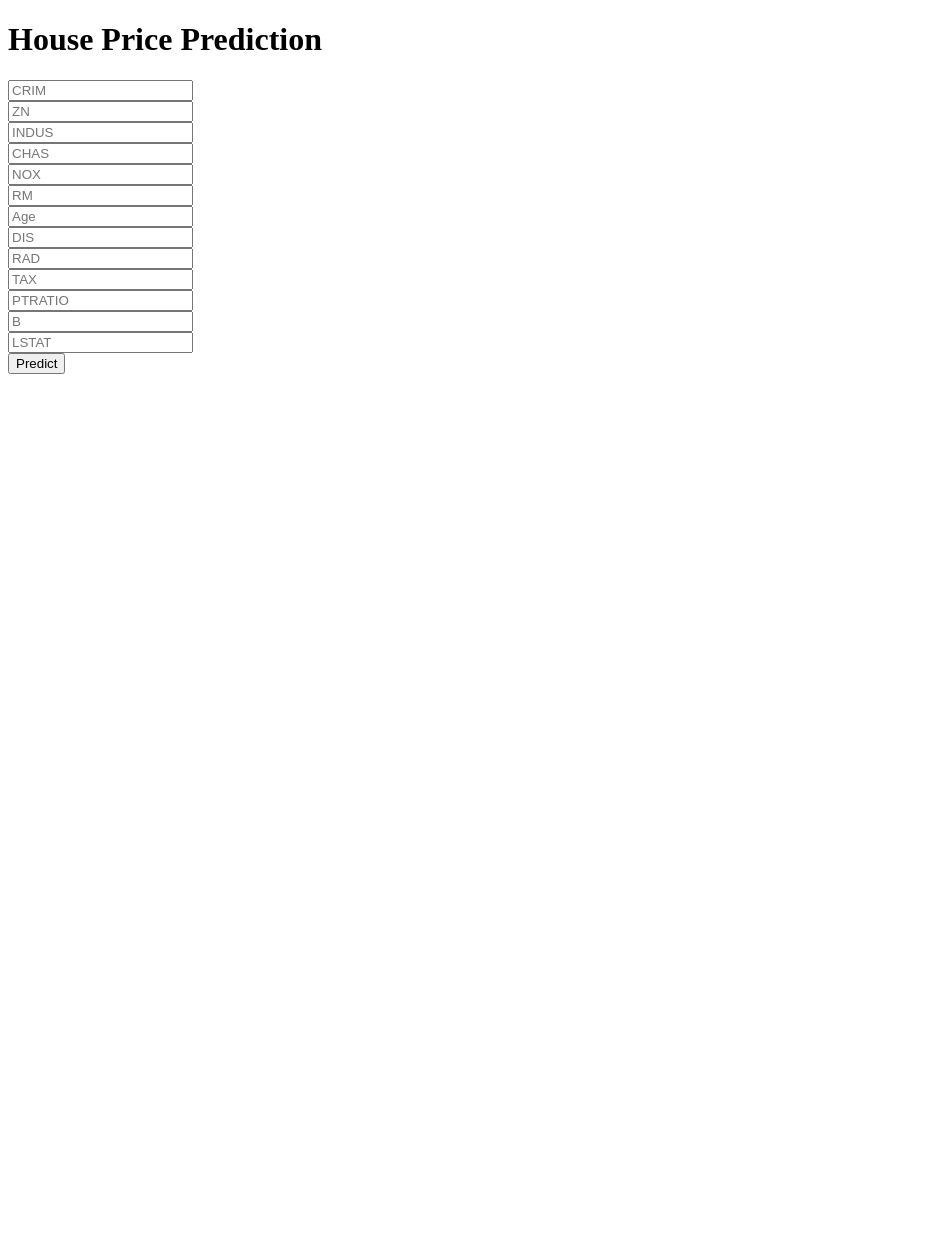
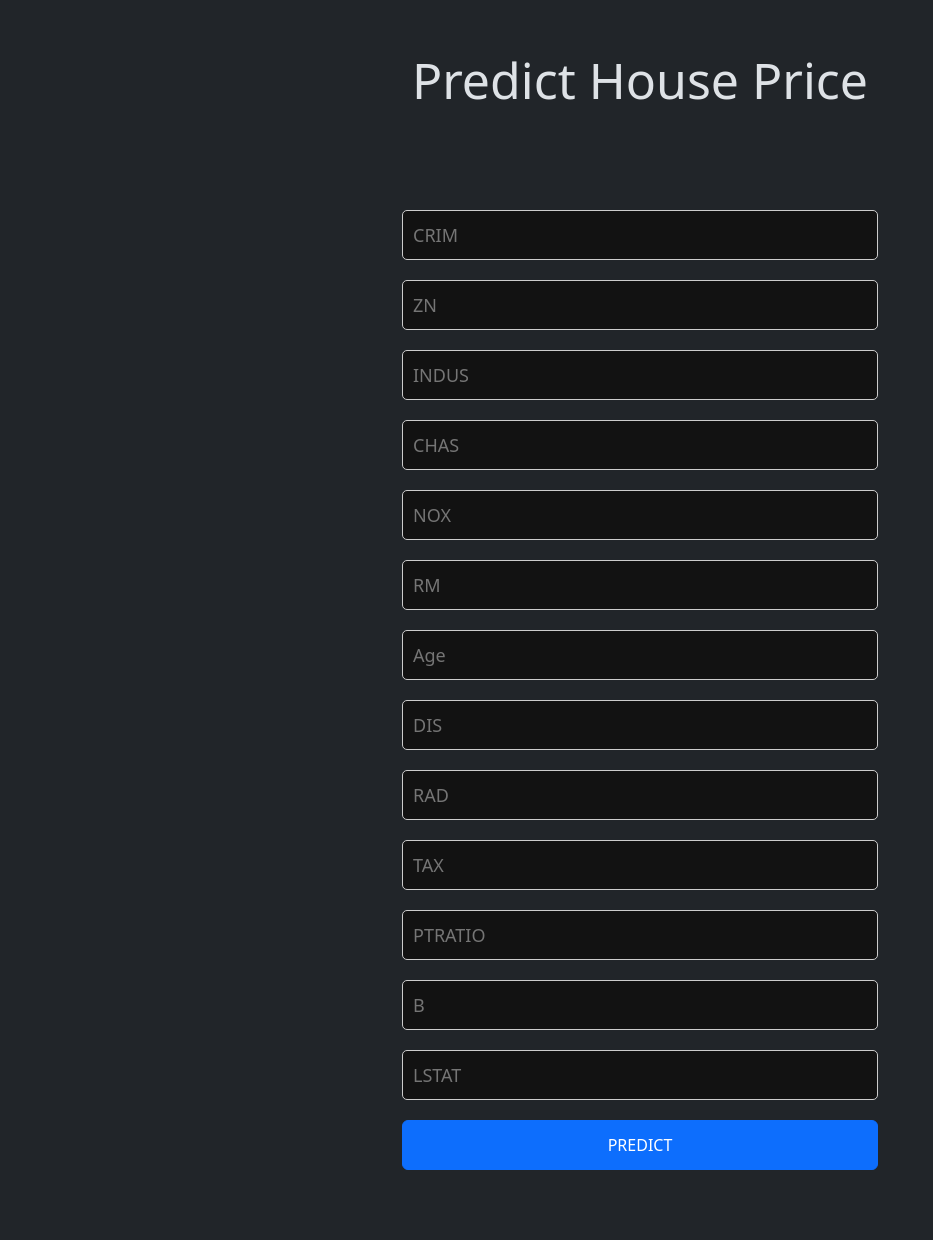
Before and after one commit to parthsolanke/Boston-ML, a Flask app: page / in a window 1280 px wide. Shown: the whole page, without its empty margins (0-933 px from the left). Before the commit the page ends 374 px from the top, so only its background shows below. Run offline with Flask 3, Linux system fonts and the light colour scheme; parts of the project's set-up code (start-up, migrations or seed data) failed here and were passed over; some libraries are stand-ins or nearby versions.

Commit message:
made few changes

```diff
--- a/app.py
+++ b/app.py
@@ -1,8 +1,8 @@
 import numpy as np
 import pickle
-from flask import Flask, request, render_template, app, url_for
+from flask import Flask, request, render_template
 
-app = Flask(__name__, template_folder='templates', static_folder='staticFiles')
+app = Flask(__name__, static_folder='static')
 
 # loading model and scaler
 model = pickle.load(open(r'Model&Scaler\boston.pickle', 'rb'))
@@ -33,7 +33,7 @@ def predict():
     # making prediction
     prediction = model.predict(data)
     output = round(prediction[0], 2)
-    return render_template('index.html', prediction_text='House price should be $ {}'.format(output))
+    return render_template('predict.html', prediction_text=f'Predicted House Price ${output}')
 
 if __name__ == "__main__":
     app.run(debug=True)
--- /dev/null
+++ b/static/styles.css
@@ -0,0 +1,40 @@
+.container{
+	width: 500px;
+	margin: 0 auto;
+	text-align: center;
+}
+h1{
+	font-size: 50px;
+	padding: 50px 0;
+}
+h2{
+	font-size: 30px;
+	padding: 50px 0;
+}
+.form-group{
+	margin: 50px 0;
+}
+input{
+	width: 100%;
+	height: 50px;
+	border-radius: 5px;
+	border: 1px solid #ccc;
+	padding: 10px;
+	box-sizing: border-box;
+	margin-bottom: 20px;
+	font-size: 18px;
+}
+button{
+	width: 100%;
+	height: 50px;
+	border-radius: 5px;
+	border: 1px solid #ccc;
+	padding: 10px;
+	box-sizing: border-box;
+	margin-bottom: 20px;
+	font-size: 18px;
+	background-color: #ccc;
+}
+button:hover{
+	background-color: #ddd;
+}
--- a/templates/index.html
+++ b/templates/index.html
@@ -1,45 +1,32 @@
 <!DOCTYPE html>
-<html lang="en">
+<html lang="en" data-bs-theme="dark">
 <head>
     <meta charset="UTF-8">
     <title>Boston-ML</title>
-    <link rel="stylesheet" type="text/css" href="/staticFiles/css/style.css">
-    <link rel="stylesheet" type="text/css" href="/staticFiles/css/minireset.min.css">
+    <link href="https://cdn.jsdelivr.net/npm/bootstrap@5.3.2/dist/css/bootstrap.min.css" rel="stylesheet" integrity="sha384-T3c6CoIi6uLrA9TneNEoa7RxnatzjcDSCmG1MXxSR1GAsXEV/Dwwykc2MPK8M2HN" crossorigin="anonymous">
+    <link rel="stylesheet" href="../static/styles.css">
 </head>
 <body>
-    <div class="wallpaper"></div>
-    <div class="content">
-        <h1>House Price Prediction</h1>
+    <div class="container">
+        <h1>Predict House Price</h1>
+    <div class="form-group">
         <form action="{{ url_for('predict')}}" method="post">
-            <input type="text" name="CRIM" placeholder="CRIM" required="required">
-            <br>
-            <input type="text" name="ZN" placeholder="ZN" required="required">
-            <br>
-            <input type="text" name="INDUS" placeholder="INDUS" required="required">
-            <br>
-            <input type="text" name="CHAS" placeholder="CHAS" required="required">
-            <br>
-            <input type="text" name="NOX" placeholder="NOX" required="required">
-            <br>
-            <input type="text" name="RM" placeholder="RM" required="required">
-            <br>
-            <input type="text" name="Age" placeholder="Age" required="required">
-            <br>
-            <input type="text" name="DIS" placeholder="DIS" required="required">
-            <br>
-            <input type="text" name="RAD" placeholder="RAD" required="required">
-            <br>
-            <input type="text" name="TAX" placeholder="TAX" required="required">
-            <br>
-            <input type="text" name="PTRATIO" placeholder="PTRATIO" required="required">
-            <br>
-            <input type="text" name="B" placeholder="B" required="required">
-            <br>
-            <input type="text" name="LSTAT" placeholder="LSTAT" required="required">
-            <br>
-            <button type="submit" name="submit">Predict</button>
+            <input type="text" name="CRIM" placeholder="CRIM" required="required" /><br>
+            <input type="text" name="ZN" placeholder="ZN" required="required" /><br>
+            <input type="text" name="INDUS" placeholder="INDUS" required="required" /><br>
+            <input type="text" name="CHAS" placeholder="CHAS" required="required" /><br>
+            <input type="text" name="NOX" placeholder="NOX" required="required" /><br>
+            <input type="text" name="RM" placeholder="RM" required="required" /><br>
+            <input type="text" name="Age" placeholder="Age" required="required" /><br>
+            <input type="text" name="DIS" placeholder="DIS" required="required" /><br>
+            <input type="text" name="RAD" placeholder="RAD" required="required" /><br>
+            <input type="text" name="TAX" placeholder="TAX" required="required" /><br>
+            <input type="text" name="PTRATIO" placeholder="PTRATIO" required="required" /><br>
+            <input type="text" name="B" placeholder="B" required="required" /><br>
+            <input type="text" name="LSTAT" placeholder="LSTAT" required="required" /><br>
+            <button type="submit" class="btn btn-primary btn-block btn-large">PREDICT</button>
         </form>
     </div>
-    {{prediction_text}}
+    </div>
 </body>
 </html>
```
Also changed, not shown: templates/predict.html (added, +25 -0 lines), 3 other files.
